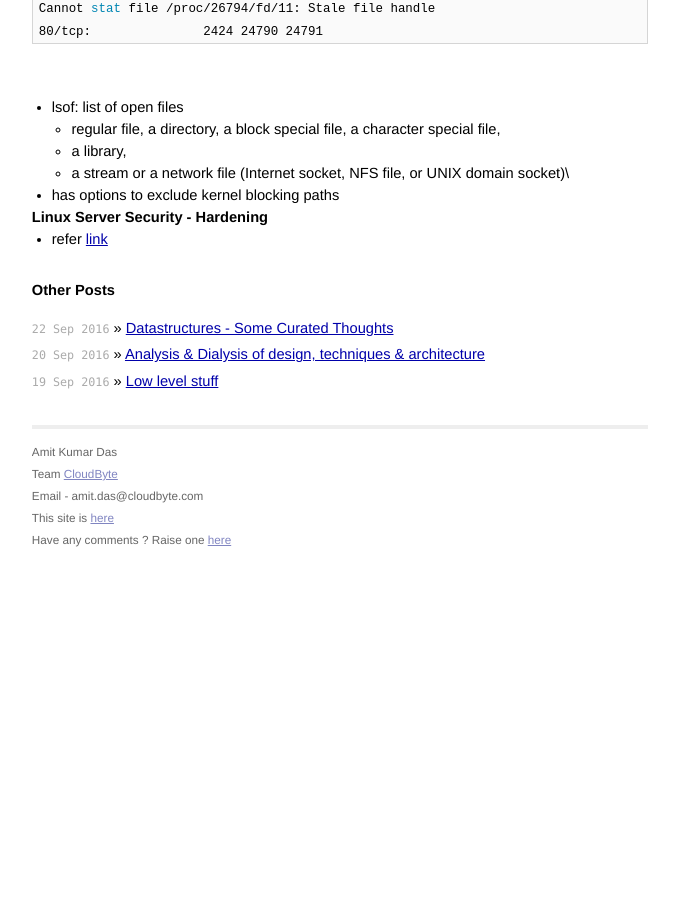
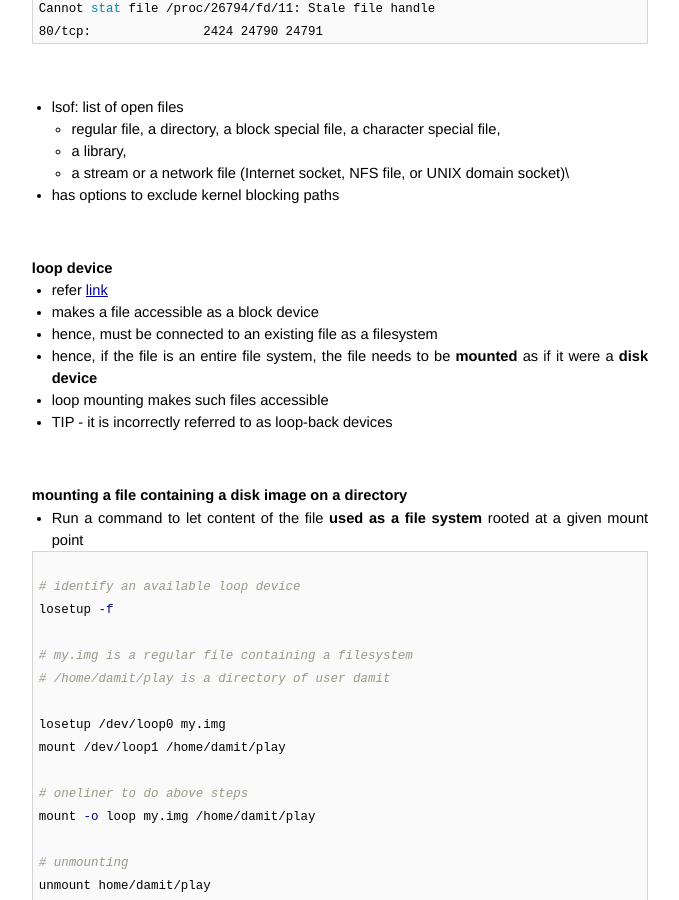
Before and after one commit to AmitKumarDas/amitkumardas.github.io, a Jekyll site: the page built from _posts/2016-09-21-my-low-level-troubleshooting-stories.md, in a window 1280 px wide and 900 px high, scrolled down 795 px. Shown: the whole window, without its empty margins (300-979 px from the left). Built offline with Jekyll 4.4.1, drawn with Linux system fonts in a browser that asks for light colours; before the commit the page ends 1358 px from its top, so only the background shows below that; some of the changed text lies outside the part shown.

Commit message:
Update and rename 2016-09-21-my-troubleshooting-stories.md to 2016-09-21-my-low-level-troubleshooting-stories.md

````diff
--- a/_posts/2016-09-21-my-troubleshooting-stories.md
+++ b/_posts/2016-09-21-my-low-level-troubleshooting-stories.md
@@ -51,6 +51,50 @@ Cannot stat file /proc/26794/fd/11: Stale file handle
   - a stream or a network file (Internet socket, NFS file, or UNIX domain socket)\
 - has options to exclude kernel blocking paths
 
+<br />
+
+### loop device
+
+- refer [link](https://en.wikipedia.org/wiki/Loop_device)
+- makes a file accessible as a block device
+- hence, must be connected to an existing file as a filesystem
+- hence, if the file is an entire file system, the file needs to be **mounted** as if it were a **disk device**
+ - loop mounting makes such files accessible
+- TIP - it is incorrectly referred to as loop-back devices
+
+<br />
+
+### mounting a file containing a disk image on a directory
+
+- Run a command to let content of the file **used as a file system** rooted at a given mount point
+
+```shell
+
+# identify an available loop device
+losetup -f
+
+# my.img is a regular file containing a filesystem
+# /home/damit/play is a directory of user damit
+
+losetup /dev/loop0 my.img
+mount /dev/loop1 /home/damit/play
+
+# oneliner to do above steps
+mount -o loop my.img /home/damit/play
+
+# unmounting
+unmount home/damit/play
+# or, mount | grep "/home/damit/play"
+# or, losetup -a | grep my.img
+# you get the exact loop device
+unmount /dev/loop<<N>>
+
+```
+
+- At a lower level, the assoc & de-assoc of a file with a loop is done via ioctl system call on the loop device
+
+<br />
+
 ### Linux Server Security - Hardening
 
 - refer [link](https://dzone.com/articles/9-useful-tips-for-linux-server-security?edition=155252)
````
Also changed, not shown: other parts of _posts/2016-09-21-my-low-level-troubleshooting-stories.md (+2 -2 lines).
